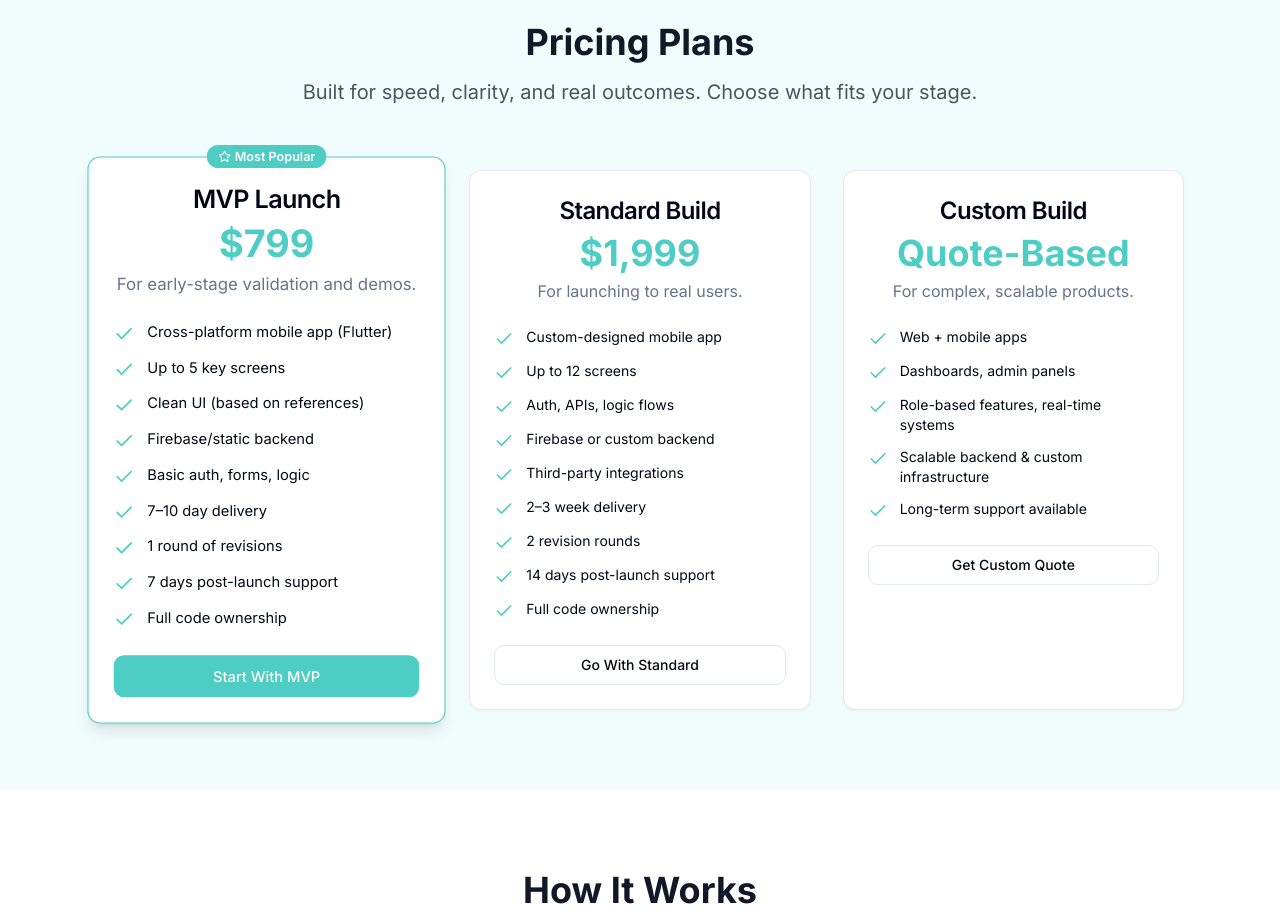
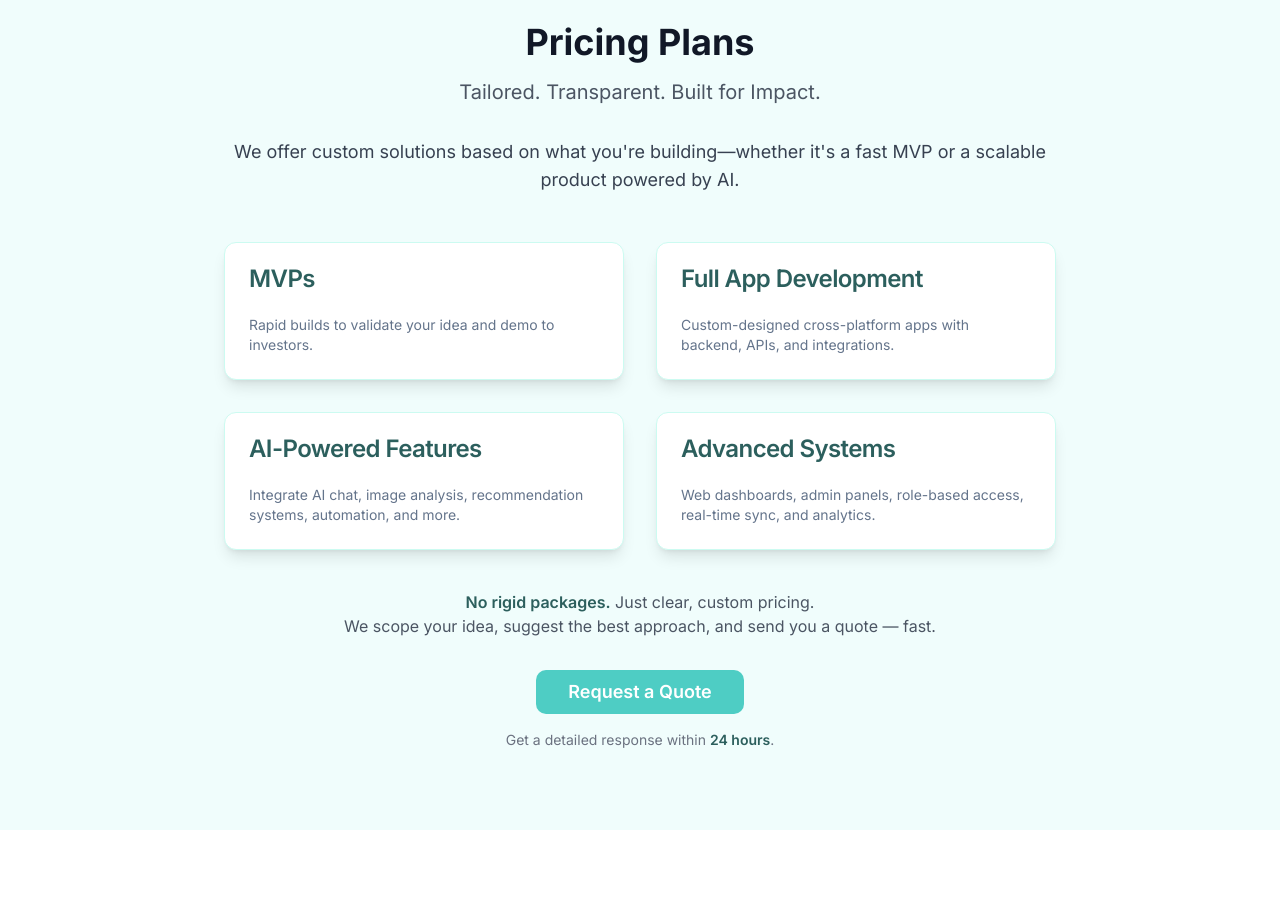
Before and after one commit to Raghav-gpu/devindays, a Next.js app: page / in a window 1280 px wide. Shown: the part 1260-2174 px from the top of the page. Built offline with nearby package versions, Linux system fonts and the light colour scheme.

Commit message:
Update pricing-section.tsx

```diff
--- a/components/pricing-section.tsx
+++ b/components/pricing-section.tsx
@@ -1,9 +1,7 @@
 "use client"
 
 import { Button } from "@/components/ui/button"
-import { Card, CardContent, CardDescription, CardFooter, CardHeader, CardTitle } from "@/components/ui/card"
-import { Badge } from "@/components/ui/badge"
-import { Check, Star } from "lucide-react"
+import { Card, CardContent, CardHeader, CardTitle, CardDescription } from "@/components/ui/card"
 
 export function PricingSection() {
   const scrollToContact = () => {
@@ -13,100 +11,73 @@ export function PricingSection() {
     }
   }
 
-  const plans = [
-    {
-      name: "MVP Launch",
-      price: "$799",
-      description: "For early-stage validation and demos.",
-      popular: true,
-      features: [
-        "Cross-platform mobile app (Flutter)",
-        "Up to 5 key screens",
-        "Clean UI (based on references)",
-        "Firebase/static backend",
-        "Basic auth, forms, logic",
-        "7–10 day delivery",
-        "1 round of revisions",
-        "7 days post-launch support",
-        "Full code ownership",
-      ],
-      cta: "Start With MVP",
-    },
-    {
-      name: "Standard Build",
-      price: "$1,999",
-      description: "For launching to real users.",
-      popular: false,
-      features: [
-        "Custom-designed mobile app",
-        "Up to 12 screens",
-        "Auth, APIs, logic flows",
-        "Firebase or custom backend",
-        "Third-party integrations",
-        "2–3 week delivery",
-        "2 revision rounds",
-        "14 days post-launch support",
-        "Full code ownership",
-      ],
-      cta: "Go With Standard",
-    },
-    {
-      name: "Custom Build",
-      price: "Quote-Based",
-      description: "For complex, scalable products.",
-      popular: false,
-      features: [
-        "Web + mobile apps",
-        "Dashboards, admin panels",
-        "Role-based features, real-time systems",
-        "Scalable backend & custom infrastructure",
-        "Long-term support available",
-      ],
-      cta: "Get Custom Quote",
-    },
-  ]
-
   return (
     <section id="pricing" className="py-20 px-4 sm:px-6 lg:px-8 bg-brand-50">
-      <div className="container mx-auto max-w-6xl">
-        <div className="text-center mb-16">
-          <h2 className="text-3xl sm:text-4xl font-bold text-gray-900 mb-4">Pricing Plans</h2>
-          <p className="text-xl text-gray-600 max-w-3xl mx-auto">
-            Built for speed, clarity, and real outcomes. Choose what fits your stage.
+      <div className="container mx-auto max-w-4xl text-center">
+        <h2 className="text-3xl sm:text-4xl font-bold text-gray-900 mb-4">Pricing Plans</h2>
+        <p className="text-xl text-gray-600 mb-8">
+          Tailored. Transparent. Built for Impact.
+        </p>
+        <p className="text-lg text-gray-700 mb-12">
+          We offer custom solutions based on what you're building—whether it's a fast MVP or a scalable product powered by AI.
+        </p>
+        <div className="grid grid-cols-1 sm:grid-cols-2 gap-8 mb-10 text-left">
+          <Card className="shadow-lg border-brand-100 hover:shadow-2xl transition">
+            <CardHeader>
+              <CardTitle className="text-brand-700">MVPs</CardTitle>
+            </CardHeader>
+            <CardContent>
+              <CardDescription>
+                Rapid builds to validate your idea and demo to investors.
+              </CardDescription>
+            </CardContent>
+          </Card>
+          <Card className="shadow-lg border-brand-100 hover:shadow-2xl transition">
+            <CardHeader>
+              <CardTitle className="text-brand-700">Full App Development</CardTitle>
+            </CardHeader>
+            <CardContent>
+              <CardDescription>
+                Custom-designed cross-platform apps with backend, APIs, and integrations.
+              </CardDescription>
+            </CardContent>
+          </Card>
+          <Card className="shadow-lg border-brand-100 hover:shadow-2xl transition">
+            <CardHeader>
+              <CardTitle className="text-brand-700">AI-Powered Features</CardTitle>
+            </CardHeader>
+            <CardContent>
+              <CardDescription>
+                Integrate AI chat, image analysis, recommendation systems, automation, and more.
+              </CardDescription>
+            </CardContent>
+          </Card>
+          <Card className="shadow-lg border-brand-100 hover:shadow-2xl transition">
+            <CardHeader>
+              <CardTitle className="text-brand-700">Advanced Systems</CardTitle>
+            </CardHeader>
+            <CardContent>
+              <CardDescription>
+                Web dashboards, admin panels, role-based access, real-time sync, and analytics.
+              </CardDescription>
+            </CardContent>
+          </Card>
+        </div>
+        <div className="mb-8">
+          <p className="text-base text-gray-600">
+            <span className="font-semibold text-brand-700">No rigid packages.</span> Just clear, custom pricing.<br />
+            We scope your idea, suggest the best approach, and send you a quote — fast.
           </p>
         </div>
-
-        <div className="grid grid-cols-1 lg:grid-cols-3 gap-8">
-          {plans.map((plan, index) => (
-            <Card key={index} className={`relative ${plan.popular ? "border-brand-400 shadow-lg scale-105" : ""}`}>
-              {plan.popular && (
-                <Badge className="absolute -top-3 left-1/2 transform -translate-x-1/2 bg-brand-400 text-white">
-                  <Star className="w-3 h-3 mr-1" />
-                  Most Popular
-                </Badge>
-              )}
-              <CardHeader className="text-center">
-                <CardTitle className="text-2xl">{plan.name}</CardTitle>
-                <div className="text-4xl font-bold text-brand-400 my-4">{plan.price}</div>
-                <CardDescription className="text-base">{plan.description}</CardDescription>
-              </CardHeader>
-              <CardContent>
-                <ul className="space-y-3">
-                  {plan.features.map((feature, featureIndex) => (
-                    <li key={featureIndex} className="flex items-start">
-                      <Check className="h-5 w-5 text-brand-400 mr-3 mt-0.5 flex-shrink-0" />
-                      <span className="text-sm">{feature}</span>
-                    </li>
-                  ))}
-                </ul>
-              </CardContent>
-              <CardFooter>
-                <Button className="w-full" variant={plan.popular ? "default" : "outline"} onClick={scrollToContact}>
-                  {plan.cta}
-                </Button>
-              </CardFooter>
-            </Card>
-          ))}
+        <Button
+          size="lg"
+          className="bg-brand-400 hover:bg-brand-500 text-white font-semibold px-8 py-4 text-lg"
+          onClick={scrollToContact}
+        >
+          Request a Quote
+        </Button>
+        <div className="mt-4 text-sm text-gray-500">
+          Get a detailed response within <span className="font-semibold text-brand-700">24 hours</span>.
         </div>
       </div>
     </section>
```
